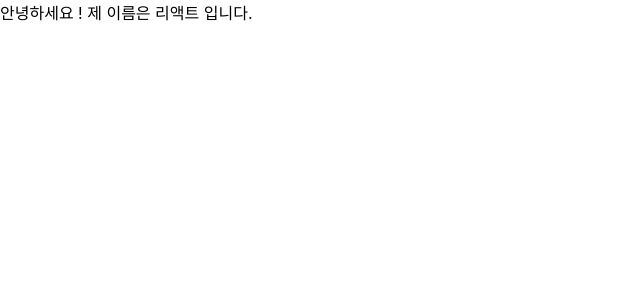
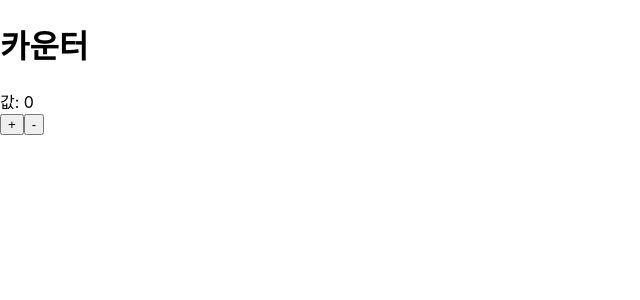
Before and after one commit to dev-93/study, a React (Create React App) app in the folder react_study/: page / in a window 1280 px wide. Shown: the top 300 px of the page, without its empty margins (0-640 px from the left). Built offline with nearby package versions, Linux system fonts and the light colour scheme.

Commit message:
deleted MyName component and imported Counter component

```diff
--- a/react_study/src/App.js
+++ b/react_study/src/App.js
@@ -1,9 +1,9 @@
 import React, { Component } from 'react';
-import MyName from './MyName';
+import Counter from './Counter';
 
 class App extends Component {
   render(){
-     return <MyName name="리액트" />;
+     return <Counter />;
   }
 }
 
```
